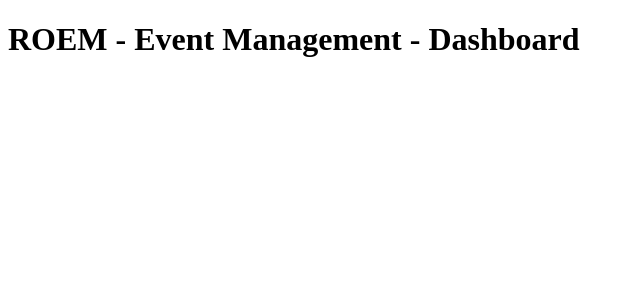
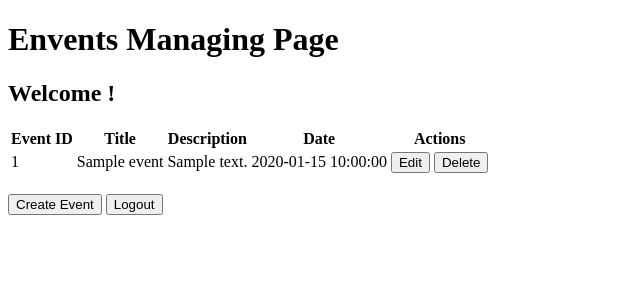
Before and after one commit to Kemal-RC-GH/Final_Project-ROEM, a Flask app: template templates/dashboard.html in a window 1280 px wide. Shown: the top 300 px of the page, without its empty margins (0-640 px from the left). Run offline with Flask 3, Linux system fonts and the light colour scheme; the template is opened without the code that fills it: most values are stand-ins (such as "Sample title", 1, 10 or a date in 2020).

Commit message:
dashboard done and logout route added!

```diff
--- a/app.py
+++ b/app.py
@@ -90,7 +90,23 @@
 
     return render_template("register.html", flash_message=get_flashed_messages())
 
+@app.route("/dashboard", methods=["GET"])
+def dashboard():
+    username_in_session = False         #here we need to chheck if the user is in session
+    for key in session.keys():
+        if key == "username":
+            username_in_session = True
+            break
 
+    if username_in_session:                     # As the user is in session, we need to load the respective users events
+        events = get_events(session["username"])
+        return render_template("dashboard.html", events=events, username=session["username"])
+    return redirect("/login")
+
+@app.route("/logout", methods=["GET"])
+def logout():
+    session.pop("username", None)
+    return redirect("/")
 
 
 if __name__ == "__main__":      #part of the flask format
--- a/templates/dashboard.html
+++ b/templates/dashboard.html
@@ -3,10 +3,41 @@
 <head>
     <meta charset="UTF-8">
     <meta name="viewport" content="width=device-width, initial-scale=1.0">
-    <title>ROEM - Dashboard</title>
+    <title>Admin Dashboard</title>
     <link rel="stylesheet" href="../static/style.css">
 </head>
 <body>
-    <h1>ROEM - Event Management - Dashboard</h1>
+    <h1>Envents Managing Page</h1>
+    <div class="container">
+        <h2>Welcome <span id="dashboard-user"></span>!</h2>
+        <table>
+            <thead>
+                <tr>
+                    <th>Event ID</th>
+                    <th>Title</th>
+                    <th>Description</th>
+                    <th>Date</th>
+                    <th>Actions</th>
+                </tr>
+            </thead>
+            <tbody>
+                {% for event in events %}
+                <tr id="event-row-{{ event.id }}">
+                    <td>{{ event.id }}</td>
+                    <td>{{ event.title }}</td>
+                    <td>{{ event.description }}</td>
+                    <td>{{ event.date }}</td>
+                    <td>
+                        <button onclick="location.href='/edit_event/{{ event.id }}'">Edit</button>
+                        <button onclick="location.href='/delete_event/{{ event.id }}'">Delete</button>
+                    </td>
+                </tr>
+                {% endfor %}
+            </tbody>
+        </table>
+        <br>
+        <button onclick="location.href='/create_event'">Create Event</button>
+        <button onclick="location.href='/logout'">Logout</button>
+    </div>
 </body>
 </html>
--- a/users.json
+++ b/users.json
@@ -1 +1 @@
-{"kijo": "123", "kijola": "123"}
+{"admin1": "123", "kijo": "123", "kijola": "123"}
```
